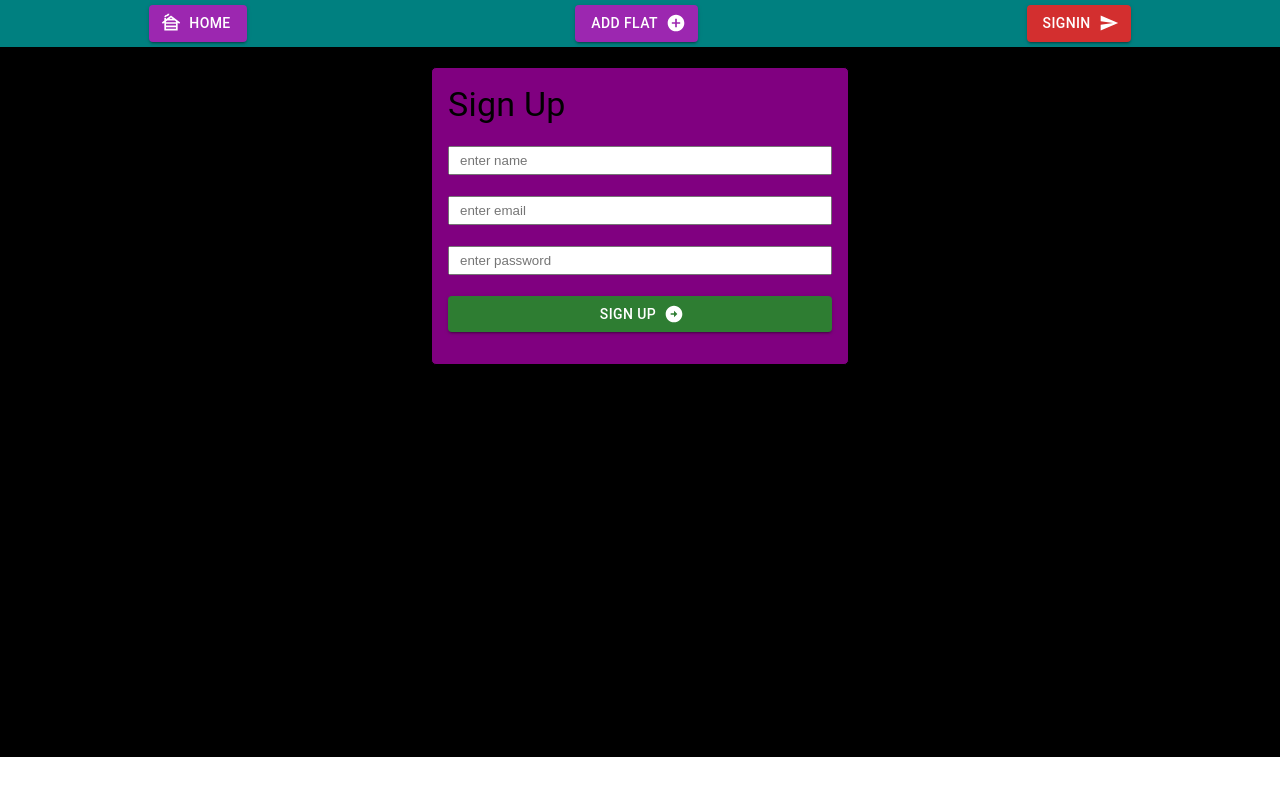
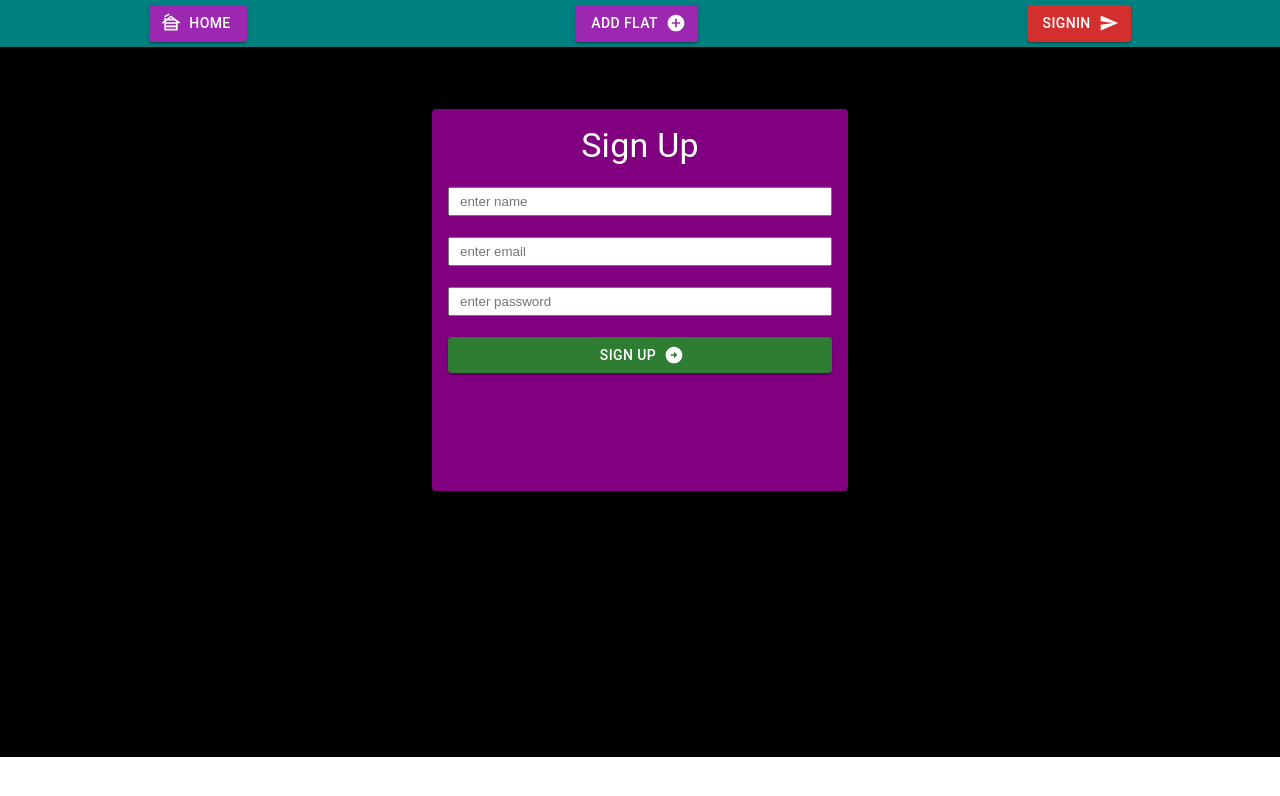
Before and after one commit to Duwesh/frontend-apartment, a React (Create React App) app: page /register in a window 1280 px wide. Shown: the top 796 px of the page. Built offline with nearby package versions, Linux system fonts and the light colour scheme.

Commit message:
login and sign complete

```diff
--- a/src/components/login/Login.css
+++ b/src/components/login/Login.css
@@ -1,12 +1,15 @@
 #loginForm{
     width: 30%;
-    margin: 0% auto;
+    margin: 4% auto;
+    height: 50%;
     border-radius: 5px;
-    padding: 1rem 1rem 2rem;
+    padding: 1rem;
     display: flex;
     flex-direction: column;
     gap: 1.3rem;
     background-color: purple;
+    /* justify-content: center; */
+    /* place-items: center; */
 }
 
 .newLogin{
--- a/src/components/login/Login.jsx
+++ b/src/components/login/Login.jsx
@@ -48,7 +48,7 @@ export default function Login() {
 
   return (
     <div
-      style={{ paddingTop: "10px", backgroundColor: "black", height: "700px" }}
+      style={{ paddingTop: "10px", backgroundColor: "black", height: "700px", display: "flex"}}
     >
       <form
         onSubmit={(e) => {
--- a/src/components/register/Register.css
+++ b/src/components/register/Register.css
@@ -1,14 +1,16 @@
 #formRegister{
     width: 30%;
-    margin: 0% auto;
+    margin: 4% auto;
     border-radius: 5px;
-    padding: 1rem 1rem 2rem;
+    padding: 1rem;
     display: flex;
     flex-direction: column;
     gap: 1.3rem;
     border: 1px solid black;
-    margin-top: 10px;
+    /* margin-top: 10px; */
     background-color: purple;
+    /* justify-content: center; */
+    height: 50%;
 }
 
 .newRegister{
--- a/src/components/register/Register.jsx
+++ b/src/components/register/Register.jsx
@@ -50,10 +50,10 @@ export default function Register() {
 
   return (
     <div
-      style={{ paddingTop: "10px", backgroundColor: "black", height: "700px" }}
+      style={{ paddingTop: "10px", backgroundColor: "black", height: "700px", display: "flex"}}
     >
       <form onSubmit={handleSubmit} id="formRegister">
-        <Typography variant="h4">Sign Up</Typography>
+        <Typography variant="h4" style={{textAlign: "center", color: "white"}}>Sign Up</Typography>
         <input
           type="text"
           id="name"
```
